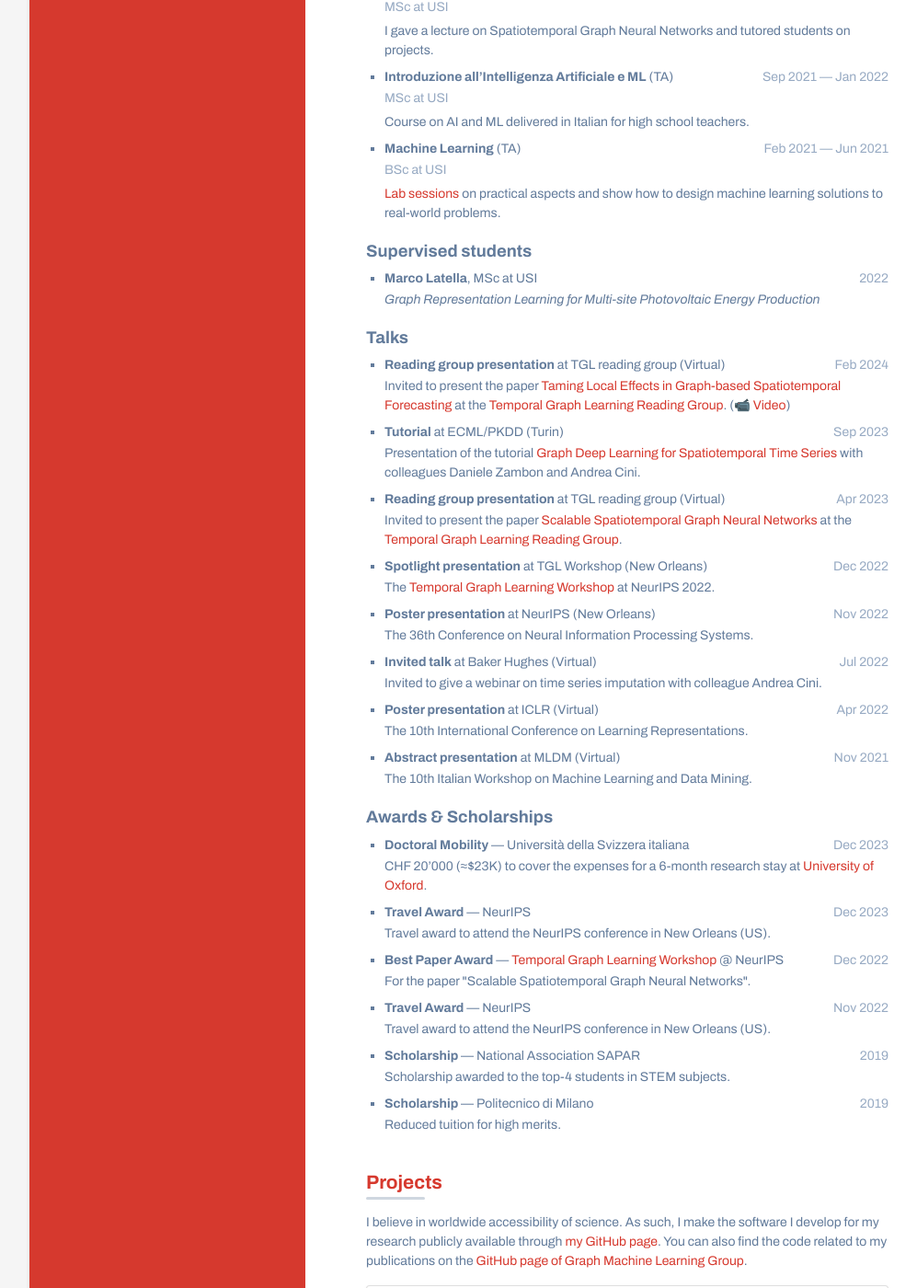
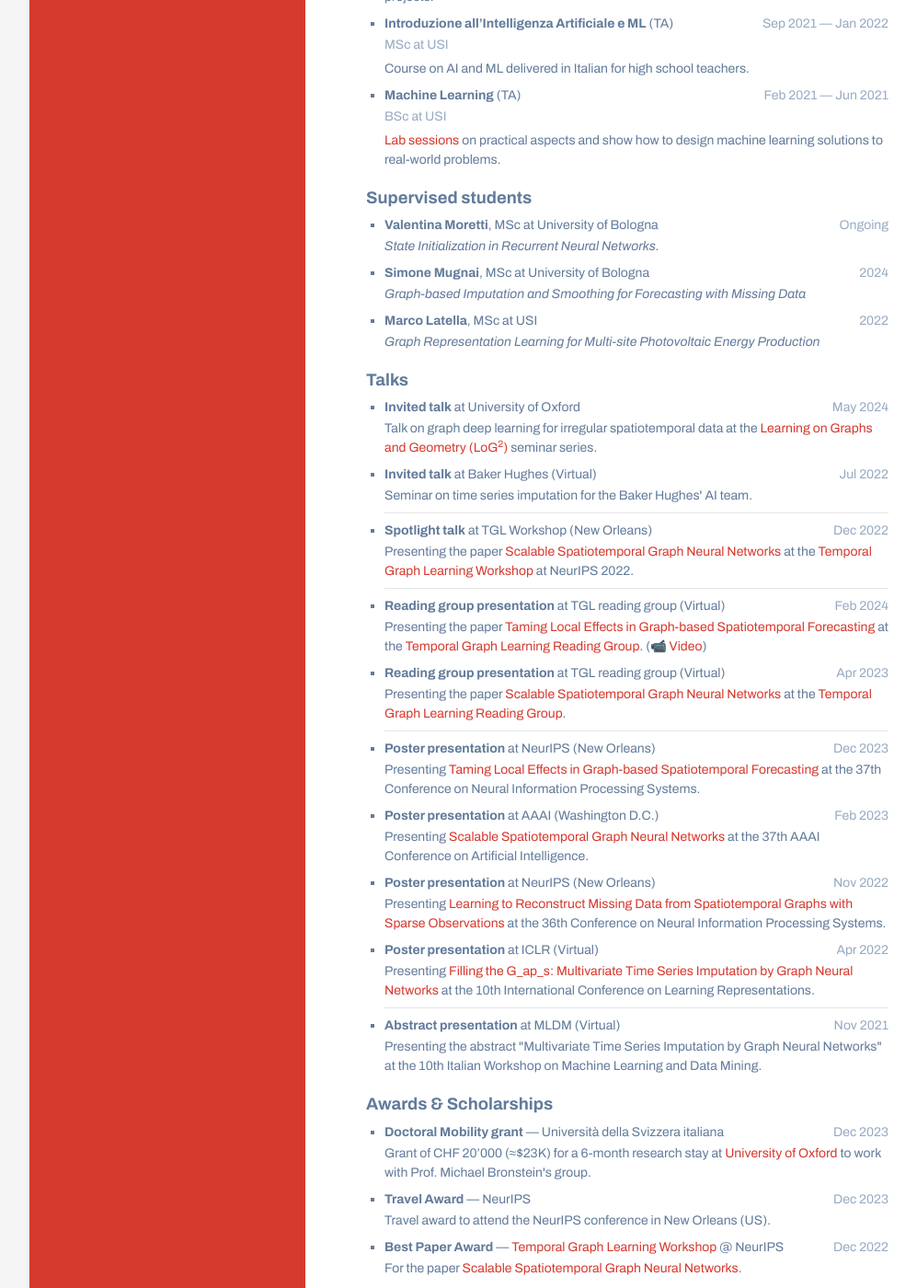
Before and after one commit to marshka/marshka.github.io, a Jekyll site: the page built from cv.html, in a window 1280 px wide and 1400 px high, scrolled down 1550 px. Shown: the whole window at 92% size, without its empty margins (108-1105 px from the left). Built offline with Jekyll 4.4.1, drawn with Linux system fonts in a browser that asks for light colours; nearby versions of some CDN libraries; some of the changed text lies outside the part shown.

Commit message:
Updated CV: refactored talks

```diff
--- a/_data/cv.yml
+++ b/_data/cv.yml
@@ -37,14 +37,12 @@ sidebar:
 
 summary:
   about: >
-    <p>I am a Ph.D. student at the <a href="https://gmlg.ch/" target="_blank" rel="noopener noreferrer">Graph Machine Learning Group</a>, within the Swiss AI lab <a href="https://www.idsia.ch/" target="_blank" rel="noopener noreferrer">IDSIA</a> and <a href="https://www.usi.ch/en" target="_blank" rel="noopener noreferrer">USI</a> - Università della Svizzera italiana (Switzerland), under the supervision of Prof. <a href="https://alippi.faculty.polimi.it/" target="_blank" rel="noopener noreferrer">Cesare Alippi</a>. Additionally, I am enrolled in the <a href="https://ellis.eu/" target="_blank" rel="noopener noreferrer">ELLIS</a> Ph.D. program under the joint supervision of Prof. <a href="https://alippi.faculty.polimi.it/" target="_blank" rel="noopener noreferrer">Cesare Alippi</a> and Prof. <a href="https://www.cs.ox.ac.uk/people/michael.bronstein/" target="_blank" rel="noopener noreferrer">Michael Bronstein</a>.</p>
-
-    <p>I am currently on a research visit at the <a href="https://www.ox.ac.uk/" target="_blank" rel="noopener noreferrer">University of Oxford</a>, collaborating with Prof. <a href="https://www.cs.ox.ac.uk/people/michael.bronstein/" target="_blank" rel="noopener noreferrer">Michael Bronstein</a>.</p>
+    <p>I am a Ph.D. student at the <a href="https://gmlg.ch/" target="_blank" rel="noopener noreferrer">Graph Machine Learning Group</a>, within the Swiss AI lab <a href="https://www.idsia.ch/" target="_blank" rel="noopener noreferrer">IDSIA</a> and <a href="https://www.usi.ch/en" target="_blank" rel="noopener noreferrer">USI</a> - Università della Svizzera italiana (Switzerland), under the supervision of Prof. <a href="https://alippi.faculty.polimi.it/" target="_blank" rel="noopener noreferrer">Cesare Alippi</a>. Additionally, I am enrolled in the <a href="https://ellis.eu/" target="_blank" rel="noopener noreferrer">ELLIS</a> Ph.D. program under the joint supervision of Prof. <a href="https://alippi.faculty.polimi.it/" target="_blank" rel="noopener noreferrer">Cesare Alippi</a> and Prof. <a href="https://www.cs.ox.ac.uk/people/michael.bronstein/" target="_blank" rel="noopener noreferrer">Michael Bronstein</a>. I am currently on a research visit at the <a href="https://www.ox.ac.uk/" target="_blank" rel="noopener noreferrer">University of Oxford</a>, collaborating with Prof. <a href="https://www.cs.ox.ac.uk/people/michael.bronstein/" target="_blank" rel="noopener noreferrer">Michael Bronstein</a>.</p>
 
     <p>Previously, I obtained BSc (2017) and MSc (2020) degrees in Computer Science and Engineering at <a href="https://www.polimi.it/en/" target="_blank" rel="noopener noreferrer">Politecnico di Milano</a> (IT). My master thesis project has been supervised by Prof. <a href="https://gatti.faculty.polimi.it/" target="_blank" rel="noopener noreferrer">Nicola Gatti</a>.</p>
 
   research: >
-    <p>My research focuses on <strong>graph deep learning</strong> for <strong>irregular spatiotemporal data</strong>. I study the problems of <strong>imputation</strong>, <strong>regularization</strong>, and <strong>prediction</strong> of data coming over time from both physical and virtual <strong>sensor networks</strong>.</p>
+    <p>My research focuses on <strong>graph deep learning</strong> for <strong>irregular spatiotemporal data</strong>. I'm interested in the applications of <strong>graph-based</strong> methods in problems regarding data coming from <strong>sensor networks</strong>, like <strong>imputation</strong>, <strong>regularization</strong>, and <strong>prediction</strong> of observations.</p>
 
 education:
   - where: "Università della Svizzera italiana (USI)"
@@ -80,12 +78,12 @@ education:
     start: 2014
     end: 2017
     description: "The course program covered general topics of engineering and computer science."
-  - where: "Liceo C. Caminiti"
+  - where: "Liceo C. Caminiti (IT)"
     what: "High School"
     course: "Mathematics"
     start: 2009
     end: 2014
-    description: "High school diploma with a specific focus in mathematics and science at <i>Liceo Scientifico Caminiti</i> in Santa Teresa di Riva (IT)."
+    description: "High school diploma with a specific focus in mathematics and science."
 
 teaching:
   - course: "Advanced Topics in Machine Learning"
@@ -132,6 +130,16 @@ teaching:
     description: '<a href="https://github.com/marshka/ml-20-21" target="_blank" rel="noopener noreferrer">Lab sessions</a> on practical aspects and show how to design machine learning solutions to real-world problems.'
 
 theses:
+  - name: Valentina Moretti
+    title: "State Initialization in Recurrent Neural Networks."
+    year: Ongoing
+    degree: MSc
+    university: University of Bologna
+  - name: Simone Mugnai
+    title: "Graph-based Imputation and Smoothing for Forecasting with Missing Data"
+    year: 2024
+    degree: MSc
+    university: University of Bologna
   - name: Marco Latella
     title: "Graph Representation Learning for Multi-site Photovoltaic Energy Production"
     year: 2022
@@ -139,43 +147,51 @@ theses:
     university: USI
 
 talks:
-  - type: Reading group presentation
-    venue: TGL reading group (Virtual)
-    description: Invited to present the paper <a href="https://arxiv.org/abs/2302.04071" target="_blank" rel="noopener noreferrer">Taming Local Effects in Graph-based Spatiotemporal Forecasting</a> at the <a href="https://www.cs.mcgill.ca/~shuang43/rg.html" target="_blank" rel="noopener noreferrer">Temporal Graph Learning Reading Group</a>. (<a href="https://www.youtube.com/watch?v=DMZ9ARAl_Bs" target="_blank" rel="noopener noreferrer">📹 Video</a>)
-    year: Feb 2024
-  - type: Tutorial
-    venue: ECML/PKDD (Turin)
-    description: Presentation of the tutorial <a href="https://gmlg.ch/tutorials/graph-based-processing/ecml-2023" target="_blank" rel="noopener noreferrer">Graph Deep Learning for Spatiotemporal Time Series</a> with colleagues Daniele Zambon and Andrea Cini.
-    year: Sep 2023
-  - type: Reading group presentation
-    venue: TGL reading group (Virtual)
-    description: Invited to present the paper <a href="https://arxiv.org/abs/2209.06520" target="_blank" rel="noopener noreferrer">Scalable Spatiotemporal Graph Neural Networks</a> at the <a href="https://www.cs.mcgill.ca/~shuang43/rg.html" target="_blank" rel="noopener noreferrer">Temporal Graph Learning Reading Group</a>.
-    year: Apr 2023
-  - type: Spotlight presentation
-    venue: TGL Workshop (New Orleans)
-    description: The <a href="https://sites.google.com/view/tglworkshop2022" target="_blank" rel="noopener noreferrer">Temporal Graph Learning Workshop</a> at NeurIPS 2022.
-    year: Dec 2022
-  - type: Poster presentation
-    venue: NeurIPS (New Orleans)
-    description: The 36th Conference on Neural Information Processing Systems.
-    year: Nov 2022
-  - type: Invited talk
-    venue: Baker Hughes (Virtual)
-    description: Invited to give a webinar on time series imputation with colleague Andrea Cini.
-    year: Jul 2022
-  - type: Poster presentation
-    venue: ICLR (Virtual)
-    description: The 10th International Conference on Learning Representations.
-    year: Apr 2022
-  - type: Abstract presentation
-    venue: MLDM (Virtual)
-    description: The 10th Italian Workshop on Machine Learning and Data Mining.
-    year: Nov 2021
+  invited:
+    - venue: University of Oxford
+      description: Talk on graph deep learning for irregular spatiotemporal data at the <a href="https://log-2.github.io/" target="_blank" rel="noopener noreferrer">Learning on Graphs and Geometry (LoG<sup>2</sup>)</a> seminar series.
+      year: May 2024
+    - venue: Baker Hughes (Virtual)
+      description: Seminar on time series imputation for the Baker Hughes' AI team.
+      year: Jul 2022
+  spotlight:
+    - venue: TGL Workshop (New Orleans)
+      description: Presenting the paper <a href="https://arxiv.org/abs/2209.06520" target="_blank" rel="noopener noreferrer">Scalable Spatiotemporal Graph Neural Networks</a> at the <a href="https://sites.google.com/view/tglworkshop2022" target="_blank" rel="noopener noreferrer">Temporal Graph Learning Workshop</a> at NeurIPS 2022.
+      year: Dec 2022
+  tutorial:
+    - type: Tutorial
+      venue: ECML/PKDD (Turin)
+      description: Presentation of the tutorial <a href="https://gmlg.ch/tutorials/graph-based-processing/ecml-2023" target="_blank" rel="noopener noreferrer">Graph Deep Learning for Spatiotemporal Time Series</a> with colleagues Daniele Zambon and Andrea Cini.
+      year: Sep 2023
+  reading_group:
+    - venue: TGL reading group (Virtual)
+      description: Presenting the paper <a href="https://arxiv.org/abs/2302.04071" target="_blank" rel="noopener noreferrer">Taming Local Effects in Graph-based Spatiotemporal Forecasting</a> at the <a href="https://www.cs.mcgill.ca/~shuang43/rg.html" target="_blank" rel="noopener noreferrer">Temporal Graph Learning Reading Group</a>. (<a href="https://www.youtube.com/watch?v=DMZ9ARAl_Bs" target="_blank" rel="noopener noreferrer">📹 Video</a>)
+      year: Feb 2024
+    - venue: TGL reading group (Virtual)
+      description: Presenting the paper <a href="https://arxiv.org/abs/2209.06520" target="_blank" rel="noopener noreferrer">Scalable Spatiotemporal Graph Neural Networks</a> at the <a href="https://www.cs.mcgill.ca/~shuang43/rg.html" target="_blank" rel="noopener noreferrer">Temporal Graph Learning Reading Group</a>.
+      year: Apr 2023
+  poster:
+    - venue: NeurIPS (New Orleans)
+      description: Presenting <a href="https://arxiv.org/abs/2302.04071" target="_blank" rel="noopener noreferrer">Taming Local Effects in Graph-based Spatiotemporal Forecasting</a> at the 37th Conference on Neural Information Processing Systems.
+      year: Dec 2023
+    - venue: AAAI (Washington D.C.)
+      description: Presenting <a href="https://arxiv.org/abs/2209.06520" target="_blank" rel="noopener noreferrer">Scalable Spatiotemporal Graph Neural Networks</a> at the 37th AAAI Conference on Artificial Intelligence.
+      year: Feb 2023
+    - venue: NeurIPS (New Orleans)
+      description: Presenting <a href="https://arxiv.org/abs/2205.13479" target="_blank" rel="noopener noreferrer">Learning to Reconstruct Missing Data from Spatiotemporal Graphs with Sparse Observations</a> at the 36th Conference on Neural Information Processing Systems.
+      year: Nov 2022
+    - venue: ICLR (Virtual)
+      description: 'Presenting <a href="https://arxiv.org/abs/2108.00298" target="_blank" rel="noopener noreferrer">Filling the G_ap_s: Multivariate Time Series Imputation by Graph Neural Networks</a> at the 10th International Conference on Learning Representations.'
+      year: Apr 2022
+  abstract:
+    - venue: MLDM (Virtual)
+      description: 'Presenting the abstract "Multivariate Time Series Imputation by Graph Neural Networks" at the 10th Italian Workshop on Machine Learning and Data Mining.'
+      year: Nov 2021
 
 awards:
-  - type: Doctoral Mobility
+  - type: Doctoral Mobility grant
     venue: Università della Svizzera italiana
-    description: CHF 20’000 (≈$23K) to cover the expenses for a 6-month research stay at <a href="https://www.ox.ac.uk">University of Oxford</a>.
+    description: Grant of CHF 20’000 (≈$23K) for a 6-month research stay at <a href="https://www.ox.ac.uk">University of Oxford</a> to work with Prof. Michael Bronstein's group.
     year: Dec 2023
   - type: Travel Award
     venue: NeurIPS
@@ -183,7 +199,7 @@ awards:
     year: Dec 2023
   - type: Best Paper Award
     venue: <a href="https://sites.google.com/view/tglworkshop2022">Temporal Graph Learning Workshop</a> @ NeurIPS
-    description: For the paper "Scalable Spatiotemporal Graph Neural Networks".
+    description: For the paper <a href="https://arxiv.org/abs/2209.06520" target="_blank" rel="noopener noreferrer">Scalable Spatiotemporal Graph Neural Networks</a>.
     year: Dec 2022
   - type: Travel Award
     venue: NeurIPS
@@ -198,6 +214,15 @@ awards:
     description: Reduced tuition for high merits.
     year: 2019
 
+reviewer:
+  journals:
+    - IEEE Transactions on Neural Networks (TNNLS)
+    - Neural Networks
+  conferences:
+    - Advances in Neural Information Processing Systems (NeurIPS)
+    - International Conference on Machine Learning (ICML)
+    - International Joint Conference on Neural Networks (IJCNN)
+
 projects:
   - name: GraPV
     link: https://search.usi.ch/it/progetti/2096/graph-based-predictors-for-photovoltaic-power-forecasting
--- a/_includes/cv/academic.html
+++ b/_includes/cv/academic.html
@@ -44,12 +44,89 @@
     <h3>Talks</h3>
     {% assign talks = site.data.cv.talks %}
     <ul class="cv-list">
-        {% for talk in talks %}
+        <!-- Invited talks -->
+        {% for talk in talks.invited %}
         <li class="item">
             <div class="meta">
                 <div class="upper-row">
                     <div class="cv-item-title">
-                        <strong>{{ talk.type }}</strong> at {{ talk.venue }}
+                        <strong>Invited talk</strong> at {{ talk.venue }}
+                    </div>
+                    <div class="cv-item-time">{{ talk.year }}</div>
+                </div>
+                <!--//upper-row-->
+            </div>
+            {% if talk.description %}
+            <p>{{ talk.description }}</p>
+            {% endif %}
+        </li>
+        <!--//item-->
+        {% endfor %}
+        <hr class="hr my-2" />
+        <!-- Spotlight -->
+        {% for talk in talks.spotlight %}
+        <li class="item">
+            <div class="meta">
+                <div class="upper-row">
+                    <div class="cv-item-title">
+                        <strong>Spotlight talk</strong> at {{ talk.venue }}
+                    </div>
+                    <div class="cv-item-time">{{ talk.year }}</div>
+                </div>
+                <!--//upper-row-->
+            </div>
+            {% if talk.description %}
+            <p>{{ talk.description }}</p>
+            {% endif %}
+        </li>
+        <!--//item-->
+        {% endfor %}
+        <hr class="hr my-2" />
+        <!-- Reading group -->
+        {% for talk in talks.reading_group %}
+        <li class="item">
+            <div class="meta">
+                <div class="upper-row">
+                    <div class="cv-item-title">
+                        <strong>Reading group presentation</strong> at {{ talk.venue }}
+                    </div>
+                    <div class="cv-item-time">{{ talk.year }}</div>
+                </div>
+                <!--//upper-row-->
+            </div>
+            {% if talk.description %}
+            <p>{{ talk.description }}</p>
+            {% endif %}
+        </li>
+        <!--//item-->
+        {% endfor %}
+        <hr class="hr my-2" />
+        <!-- Poster presentation -->
+        {% for talk in talks.poster %}
+        <li class="item">
+            <div class="meta">
+                <div class="upper-row">
+                    <div class="cv-item-title">
+                        <strong>Poster presentation</strong> at {{ talk.venue }}
+                    </div>
+                    <div class="cv-item-time">{{ talk.year }}</div>
+                </div>
+                <!--//upper-row-->
+            </div>
+            {% if talk.description %}
+            <p>{{ talk.description }}</p>
+            {% endif %}
+        </li>
+        <!--//item-->
+        {% endfor %}
+        <hr class="hr my-2" />
+        <!-- Abstract presentation -->
+        {% for talk in talks.abstract %}
+        <li class="item">
+            <div class="meta">
+                <div class="upper-row">
+                    <div class="cv-item-title">
+                        <strong>Abstract presentation</strong> at {{ talk.venue }}
                     </div>
                     <div class="cv-item-time">{{ talk.year }}</div>
                 </div>
@@ -83,5 +160,31 @@
         <!--//item-->
         {% endfor %}
     </ul>
+    <h3>Program Committee Member</h3>
+    {% assign reviewer = site.data.cv.reviewer %}
+    <ul class="cv-list">
+        <li class="item">
+            <div class="meta">
+                <div class="upper-row">
+                    <div class="cv-item-title">
+                        <strong>Journals</strong>
+                    </div>
+                </div>
+                <!--//upper-row-->
+                <p>{{ reviewer.journals | join: " — " }}</p>
+            </div>
+        </li>
+        <li class="item">
+            <div class="meta">
+                <div class="upper-row">
+                    <div class="cv-item-title">
+                        <strong>Conferences</strong>
+                    </div>
+                </div>
+                <!--//upper-row-->
+                <p>{{ reviewer.conferences | join: " — " }}</p>
+            </div>
+        </li>
+    </ul>
 </section>
 <!--//section-->
```
Also changed, not shown: 1 other file.
